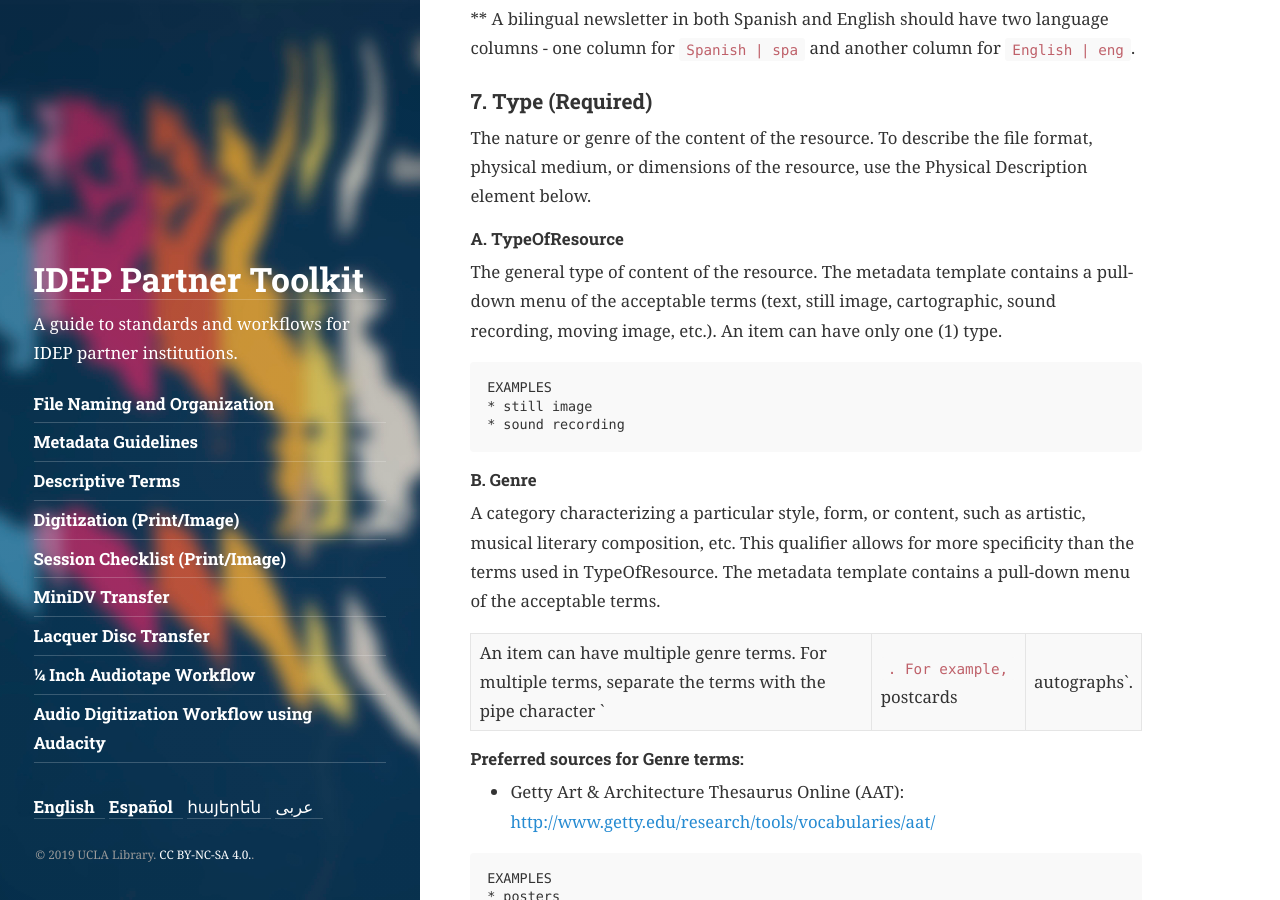
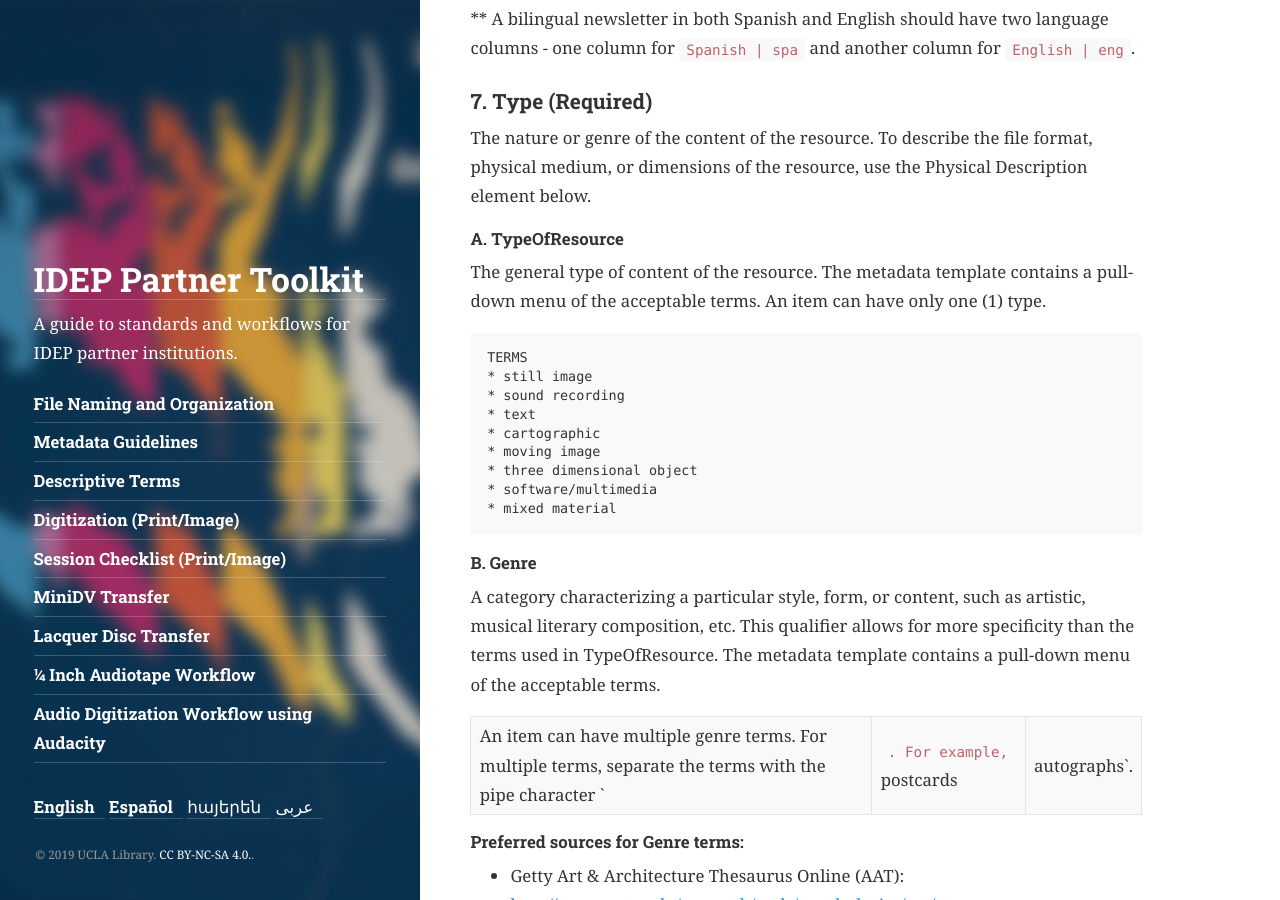
Before and after one commit to UCLALibrary/ideptoolkit, a Jekyll site: the page built from terms.md, in a window 1280 px wide and 900 px high, scrolled down 4564 px. Built offline with Jekyll 4.4.1, drawn with Linux system fonts in a browser that asks for light colours.

Commit message:
add Type values to terms

````diff
--- a/terms.md
+++ b/terms.md
@@ -153,12 +153,18 @@ EXAMPLES
 The nature or genre of the content of the resource. To describe the file format, physical medium, or dimensions of the resource, use the Physical Description element below.
 
 #### A. TypeOfResource
-The general type of content of the resource. The metadata template contains a pull-down menu of the acceptable terms (text, still image, cartographic, sound recording, moving image, etc.). An item can have only one (1) type.
+The general type of content of the resource. The metadata template contains a pull-down menu of the acceptable terms. An item can have only one (1) type.
 
 ```
-EXAMPLES
+TERMS
 * still image
 * sound recording
+* text
+* cartographic
+* moving image
+* three dimensional object
+* software/multimedia
+* mixed material
 ```
 
 #### B. Genre
````
